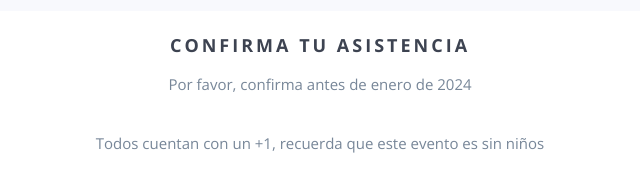
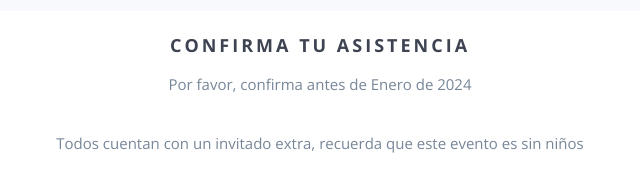
Before and after one commit to marianeysebastian/marianeysebastian.github.io, a website: page index.html in a window 1280 px wide. Shown: the part 1381-1566 px from the top of the page, 320-960 px from the left. Drawn offline with nearby package versions, Linux system fonts and the light colour scheme; some packages are replaced by stand-ins of ours; files whose address does not match are found by name.

Commit message:
fixed typo

```diff
--- a/index.html
+++ b/index.html
@@ -124,7 +124,7 @@
         <div class="container">
             <div class="row">
                 <div class="col-md-12 text-center">
-                    <h3>¡ Nos vamos a casar !</h3>
+                    <h3>¡Nos vamos a casar!</h3>
                     <p style="color: black">La fecha es el 16 de Marzo del 2024. Nos encantaría que nos pudieran
                         acompañar</p>
                     <!-- <div class="share-bar"></div> -->
@@ -238,8 +238,8 @@
             <div class="row">
                 <div class="col-md-6 col-md-offset-3">
                     <h3>Confirma tu asistencia</h3>
-                    <p>Por favor, confirma antes de enero de 2024</p>
-                    <p>Todos cuentan con un +1, recuerda que este evento es sin niños</p>
+                    <p>Por favor, confirma antes de Enero de 2024</p>
+                    <p>Todos cuentan con un invitado extra, recuerda que este evento es sin niños</p>
                     <form id="rsvp-form" class="rsvp-form" action="" method="POST">
                         <div class="row">
                             <div class="col-md-6">
```
